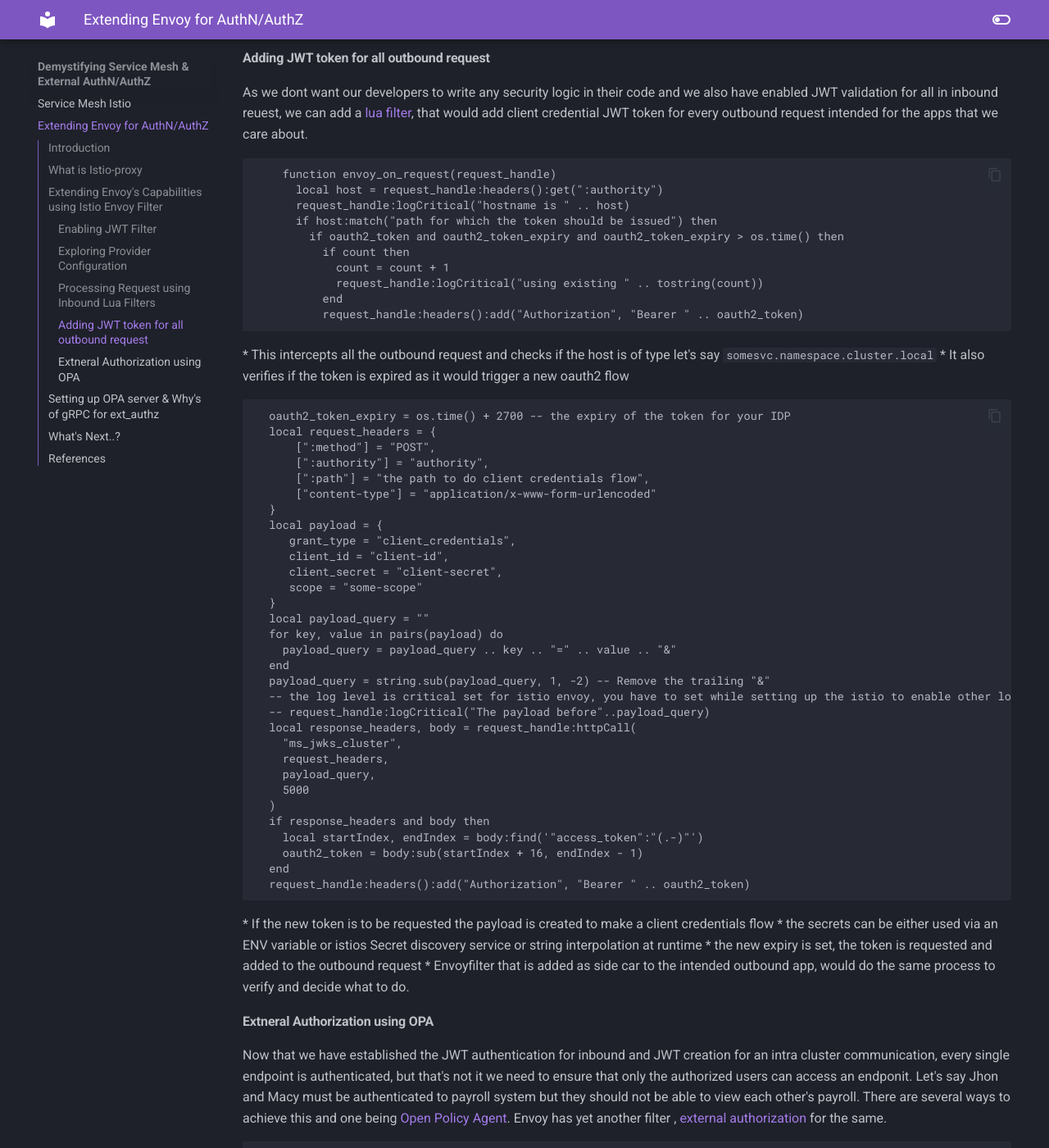
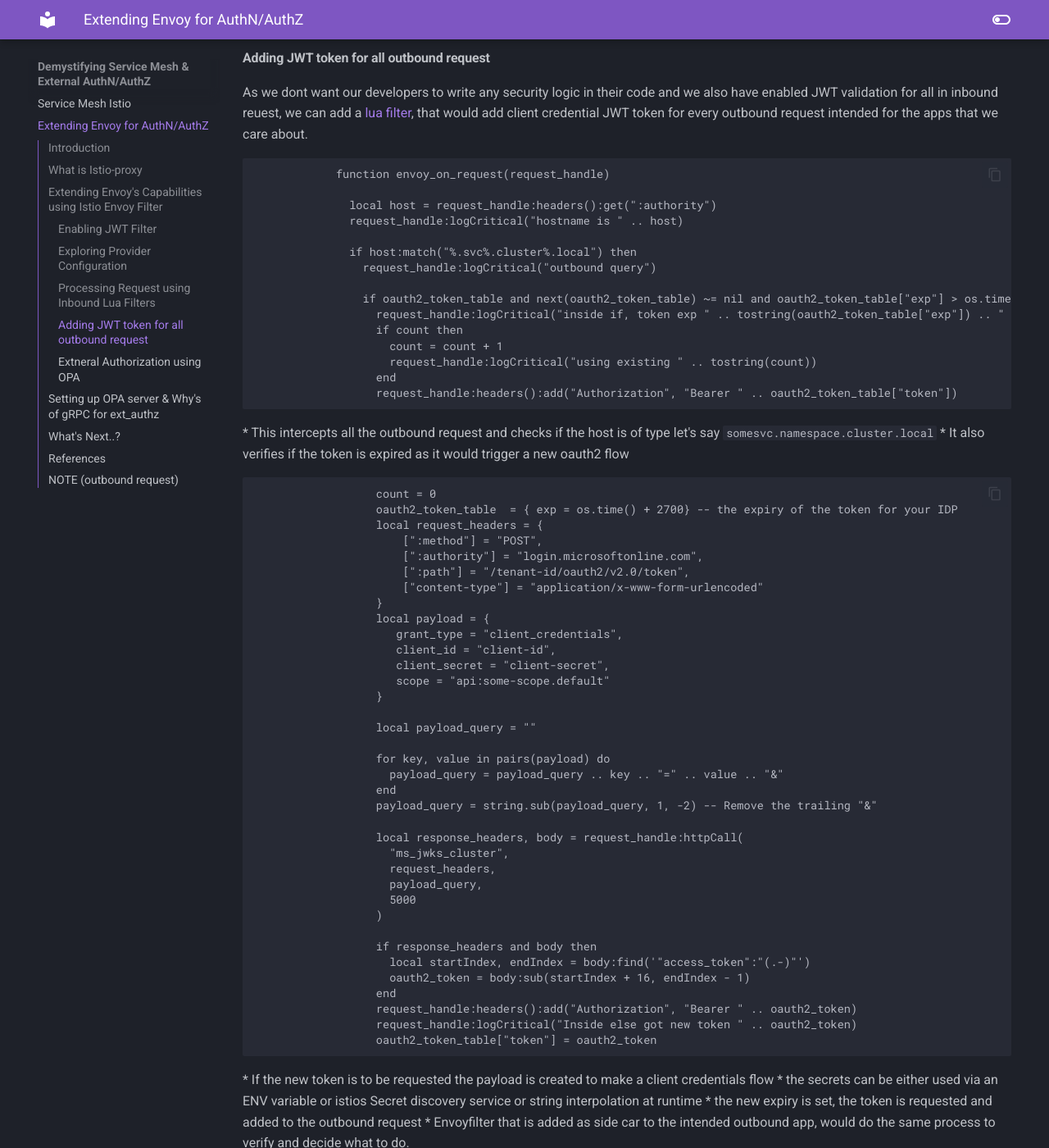
Before and after one commit to Gemini-Solutions/gemblog-docs, an MkDocs documentation site: the page built from docs/service-mesh-authN-authZ.md, in a window 1280 px wide and 1400 px high, scrolled down 2475 px. Shown: the whole window at 82% size. Built offline with MkDocs 1.6.1 and Material for MkDocs 9.7.7, drawn with Linux system fonts in a browser that asks for light colours; some of the changed text lies outside the part shown.

Commit message:
contianers

````diff
--- a/docs/service-mesh-authN-authZ.md
+++ b/docs/service-mesh-authN-authZ.md
@@ -109,52 +109,62 @@ You can actually add the custom business logic in envoy filter using [Lua filter
 As we dont want our developers to write any security logic in their code and we also have enabled JWT validation for all in inbound reuest, we can add a [lua filter](https://github.com/Gemini-Solutions/gemblog-codestub/blob/master/service-mesh/envoyfilter.yaml#L164), that would add client credential JWT token for every outbound request intended for the apps that we care about.
 
 ```
-    function envoy_on_request(request_handle)
-      local host = request_handle:headers():get(":authority")
-      request_handle:logCritical("hostname is " .. host)
-      if host:match("path for which the token should be issued") then
-        if oauth2_token and oauth2_token_expiry and oauth2_token_expiry > os.time() then
-          if count then
-            count = count + 1
-            request_handle:logCritical("using existing " .. tostring(count))
-          end
-          request_handle:headers():add("Authorization", "Bearer " .. oauth2_token)
+            function envoy_on_request(request_handle)
+
+              local host = request_handle:headers():get(":authority")
+              request_handle:logCritical("hostname is " .. host)
+
+              if host:match("%.svc%.cluster%.local") then
+                request_handle:logCritical("outbound query")
+
+                if oauth2_token_table and next(oauth2_token_table) ~= nil and oauth2_token_table["exp"] > os.time() then
+                  request_handle:logCritical("inside if, token exp " .. tostring(oauth2_token_table["exp"]) .. " And token is" .. oauth2_token_table["token"])
+                  if count then
+                    count = count + 1
+                    request_handle:logCritical("using existing " .. tostring(count))
+                  end
+                  request_handle:headers():add("Authorization", "Bearer " .. oauth2_token_table["token"])
 ```
 * This intercepts all the outbound request and checks if the host is of type let's say ```somesvc.namespace.cluster.local```
 * It also verifies if the token is expired as it would trigger a new oauth2 flow
 
 ```
-  oauth2_token_expiry = os.time() + 2700 -- the expiry of the token for your IDP
-  local request_headers = {
-      [":method"] = "POST",
-      [":authority"] = "authority",
-      [":path"] = "the path to do client credentials flow",
-      ["content-type"] = "application/x-www-form-urlencoded"
-  }
-  local payload = {
-     grant_type = "client_credentials",
-     client_id = "client-id",
-     client_secret = "client-secret",
-     scope = "some-scope"
-  }
-  local payload_query = ""
-  for key, value in pairs(payload) do
-    payload_query = payload_query .. key .. "=" .. value .. "&"
-  end
-  payload_query = string.sub(payload_query, 1, -2) -- Remove the trailing "&"
-  -- the log level is critical set for istio envoy, you have to set while setting up the istio to enable other log levels
-  -- request_handle:logCritical("The payload before"..payload_query)
-  local response_headers, body = request_handle:httpCall(
-    "ms_jwks_cluster",
-    request_headers,
-    payload_query,
-    5000
-  )
-  if response_headers and body then
-    local startIndex, endIndex = body:find('"access_token":"(.-)"')
-    oauth2_token = body:sub(startIndex + 16, endIndex - 1)
-  end
-  request_handle:headers():add("Authorization", "Bearer " .. oauth2_token)
+                  count = 0
+                  oauth2_token_table  = { exp = os.time() + 2700} -- the expiry of the token for your IDP
+                  local request_headers = {
+                      [":method"] = "POST",
+                      [":authority"] = "login.microsoftonline.com",
+                      [":path"] = "/tenant-id/oauth2/v2.0/token",
+                      ["content-type"] = "application/x-www-form-urlencoded"
+                  }
+                  local payload = {
+                     grant_type = "client_credentials",
+                     client_id = "client-id",
+                     client_secret = "client-secret",
+                     scope = "api:some-scope.default"
+                  }
+
+                  local payload_query = ""
+
+                  for key, value in pairs(payload) do
+                    payload_query = payload_query .. key .. "=" .. value .. "&"
+                  end
+                  payload_query = string.sub(payload_query, 1, -2) -- Remove the trailing "&"
+
+                  local response_headers, body = request_handle:httpCall(
+                    "ms_jwks_cluster",
+                    request_headers,
+                    payload_query,
+                    5000
+                  )
+
+                  if response_headers and body then
+                    local startIndex, endIndex = body:find('"access_token":"(.-)"')
+                    oauth2_token = body:sub(startIndex + 16, endIndex - 1)
+                  end
+                  request_handle:headers():add("Authorization", "Bearer " .. oauth2_token)
+                  request_handle:logCritical("Inside else got new token " .. oauth2_token)
+                  oauth2_token_table["token"] = oauth2_token
 ```
 * If the new token is to be requested the payload is created to make a client credentials flow
 * the secrets can be either used via an ENV variable or istios Secret discovery service or string interpolation at runtime
@@ -230,3 +240,7 @@ We have enabled authN/authZ by abstracting all the logic out of the application
 - [Packet Routing 2](https://jimmysongio.medium.com/sidecar-injection-transparent-traffic-hijacking-and-routing-process-in-istio-explained-in-detail-d53e244e0348)
 - [Extending Envoy](https://istio.io/latest/docs/reference/config/networking/envoy-filter/)
 - [Envoy http filter](https://www.envoyproxy.io/docs/envoy/latest/configuration/http/http_filters/http_filters)
+
+## NOTE (outbound request)
+
+As envoy use lua filter and the disclaimer [here](https://www.envoyproxy.io/docs/envoy/latest/configuration/http/http_filters/lua_filter). our old approach of using the global variables for token and expiry backfired as let's say after certain time there are multiple pair or tokens and the expiries in global variables, but when the filer loaded, it randomly picked the oauth2 token and the expiry variable which often was not in sync with the real exp of the token in payload (exp claim), it was way off by hours. To rectify this we are using hashmap (table in lua) to tightly couple the token and it's expiry. Also lua only expose the function base64encode and not decode (maye coz of secuirty reasons) [here](https://github.com/envoyproxy/envoy/blob/main/source/extensions/filters/http/lua/lua_filter.h#L187). Had lua exposed the base64 decode function we could simply decode the token , get it's exp claim and follow the process as is.
````
Also changed, not shown: docs/containers and namespaces.md (+68 -14 lines), docs/linux-network-namespace.md (deleted, +0 -21 lines).
